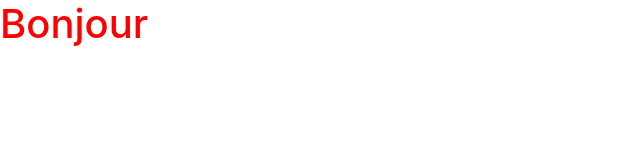
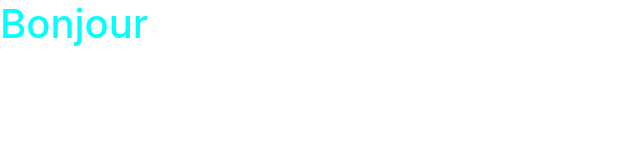
Before and after one commit to Mthomas3/eip-website, a website: page app/index.html in a window 1280 px wide. Shown: the whole page, without its empty margins (0-640 px from the left). Drawn offline with nearby package versions, Linux system fonts and the light colour scheme; files that its build step writes are made by us from their sources.

Commit message:
clean repo

```diff
--- a/app/styles/main.scss
+++ b/app/styles/main.scss
@@ -1,9 +1,3 @@
-$primary-color: red;
-
-body{
-  color: $primary-color;
+h1{
+  color: aqua;
 }
-
-p{
-  color: $primary-color;
-}
```
Also changed, not shown: app/index.html (+1 -1 lines), app/js/main.js (+1 -7 lines).
